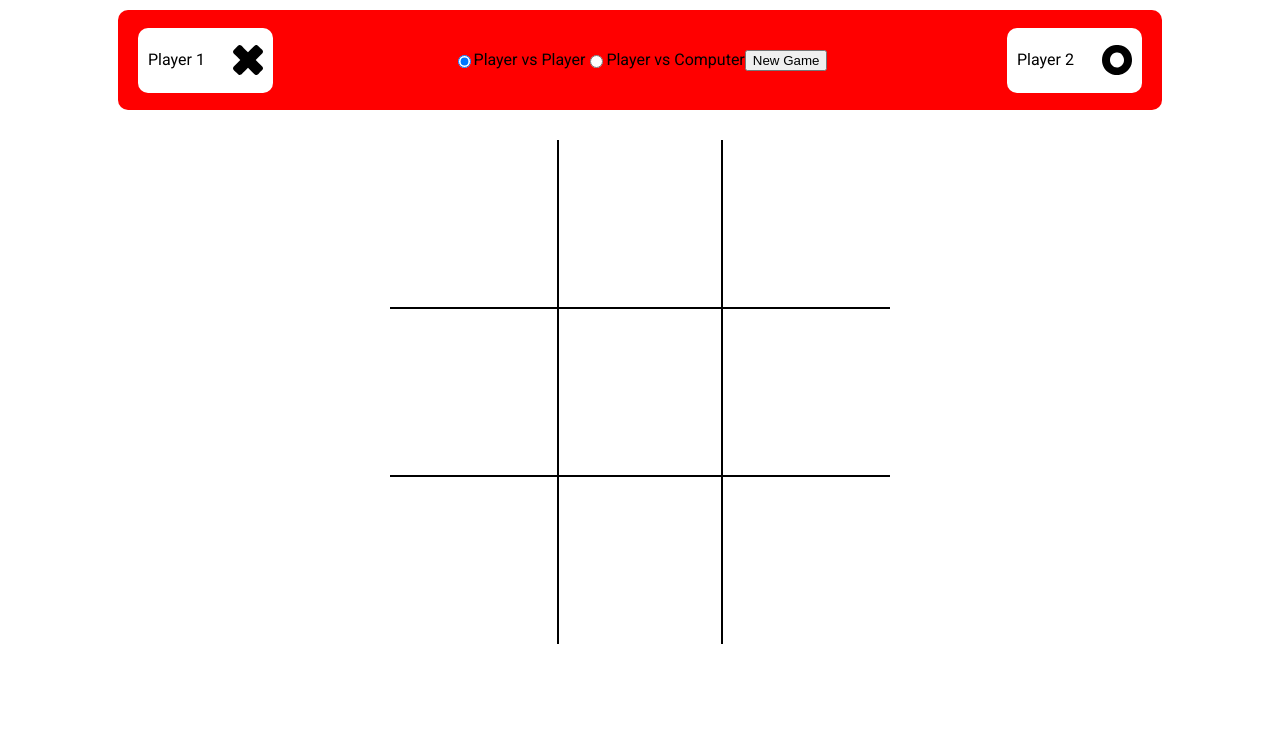
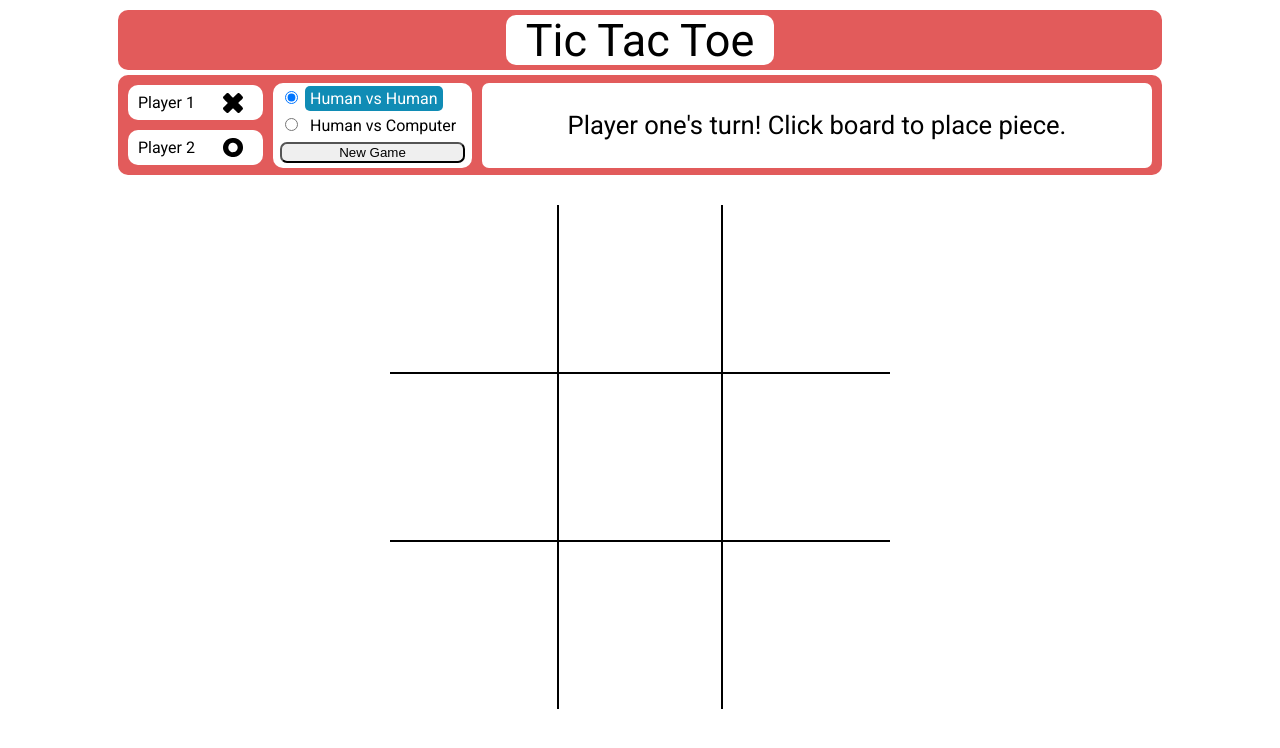
Before and after one commit to jreffsin/tictactoe, a plain HTML site: page index.html in a window 1280 px wide. Both pictures are taken after a click on the button "New Game". Drawn offline with Linux system fonts and the light colour scheme.

Commit message:
header roughly finished

```diff
--- a/index.html
+++ b/index.html
@@ -13,24 +13,41 @@
     <link href="https://fonts.googleapis.com/css2?family=Roboto:wght@100;300;400;500;700;900&display=swap" rel="stylesheet">
 </head>
 <body>
+    <div id="game_title">
+        <div>
+            <p id="title_text">Tic Tac Toe</p>
+        </div>
+    </div>
+
     <div id="header">
-        <div id="player1" class="player_wrapper">
-            <p>Player 1</p>
-            <img src="Assets/x_icon.svg" class="player_icon">
+        <div id="player_box">
+            <div id="player1" class="player_wrapper">
+                <p id="p1_label">Player 1</p>
+                <img src="Assets/x_icon.svg" class="player_icon">
+            </div>
+            <div id="player2" class="player_wrapper">
+                <p id="p2_label">Player 2</p>
+                <img src="Assets/o_icon.svg" class="player_icon">
+            </div>
         </div>
 
+
         <div id="game_selector">
-            <input type = 'radio' name="opponent_select" id="select_pvp" checked="checked">
-            <label for = "select_pvp">Player vs Player</label>
-            <input type = 'radio' name="opponent_select" id="select_pvc">
-            <label for = "select_pvc">Player vs Computer</label>
+            <div id="pvp_wrapper">
+                <input type = 'radio' name="opponent_select" id="select_pvp" checked="checked">
+                <label for = "select_pvp" id="pvp_label">Human vs Human</label>
+            </div>
+            <div id="pvc_wrapper">
+                <input type = 'radio' name="opponent_select" id="select_pvc">
+                <label for = "select_pvc" id="pvc_label">Human vs Computer</label>
+            </div>
             <button id="newgame_btn">New Game</button>
         </div>
 
-        <div id="player2" class="player_wrapper">
-            <p id="p2_label">Player 2</p>
-            <img src="Assets/o_icon.svg" class="player_icon">
+        <div id="text_wrapper">
+            <p id="text_field">Player one's turn! Click board to place piece.</p>
         </div>
+
     </div>
     <div id="game_board"></div>
 </body>
--- a/scripts.js
+++ b/scripts.js
@@ -46,12 +46,29 @@ const listeners = function () {
 const newGame = function () {
     let radio_pvp = document.querySelector('#select_pvp');
     let p2Label = document.getElementById('p2_label')
+    let p1Label = document.getElementById('p1_label')
+    let pvp_label = document.getElementById('pvp_label')
+    let pvc_label = document.getElementById('pvc_label')
     if (radio_pvp.checked) {
+        p1Label.innerText = 'Player 1';
         p2Label.innerText = 'Player 2';
+        pvp_label.style.backgroundColor = 'rgb(16, 140, 181)';
+        pvp_label.style.color = 'white';
+        pvc_label.style.backgroundColor = 'white';
+        pvc_label.style.color = 'black';
         gameType = 'pvp';
+        let text_field = document.getElementById('text_field');
+        text_field.innerText = "Player one's turn! Click board to place piece."
     } else {
+        p1Label.innerText = 'Human';
         p2Label.innerText = 'Computer';
+        pvc_label.style.backgroundColor = 'rgb(16, 140, 181)';
+        pvc_label.style.color = 'white';
+        pvp_label.style.backgroundColor = 'white';
+        pvp_label.style.color = 'black';
         gameType = 'pvc';
+        let text_field = document.getElementById('text_field');
+        text_field.innerText = " Human's turn! Click board to place piece."
     };
 
     //remove markers
@@ -142,6 +159,23 @@ let gameBoard = function () {
                 drawHorizontalLine(i);
                 highlightWinner();
                 gameNotOver = false;
+                let text_field = document.getElementById('text_field');
+                if (gameType == 'pvp'){
+                    if (active_player == 'x'){
+                        text_field.innerText = "Player one wins!"
+                    }
+                    else {
+                        text_field.innerText = "Player two wins!"
+                    }
+                }
+                else {
+                    if (active_player == 'x'){
+                        text_field.innerText = "Human wins!"
+                    }
+                    else {
+                        text_field.innerText = "Computer wins!"
+                    }
+                }
             }
         }
 
@@ -154,6 +188,23 @@ let gameBoard = function () {
                 drawVerticalLine(i);
                 highlightWinner();
                 gameNotOver = false;
+                let text_field = document.getElementById('text_field');
+                if (gameType == 'pvp'){
+                    if (active_player == 'x'){
+                        text_field.innerText = "Player one wins!"
+                    }
+                    else {
+                        text_field.innerText = "Player two wins!"
+                    }
+                }
+                else {
+                    if (active_player == 'x'){
+                        text_field.innerText = "Human wins!"
+                    }
+                    else {
+                        text_field.innerText = "Computer wins!"
+                    }
+                }
             }
         }
 
@@ -165,6 +216,23 @@ let gameBoard = function () {
             drawDiagonalLine('top');
             highlightWinner();
             gameNotOver = false;
+            let text_field = document.getElementById('text_field');
+                if (gameType == 'pvp'){
+                    if (active_player == 'x'){
+                        text_field.innerText = "Player one wins!"
+                    }
+                    else {
+                        text_field.innerText = "Player two wins!"
+                    }
+                }
+                else {
+                    if (active_player == 'x'){
+                        text_field.innerText = "Human wins!"
+                    }
+                    else {
+                        text_field.innerText = "Computer wins!"
+                    }
+                }
         }
 
         //check top right to bottom left diagonal winner
@@ -175,6 +243,23 @@ let gameBoard = function () {
             drawDiagonalLine('bot');
             highlightWinner();
             gameNotOver = false;
+            let text_field = document.getElementById('text_field');
+                if (gameType == 'pvp'){
+                    if (active_player == 'x'){
+                        text_field.innerText = "Player one wins!"
+                    }
+                    else {
+                        text_field.innerText = "Player two wins!"
+                    }
+                }
+                else {
+                    if (active_player == 'x'){
+                        text_field.innerText = "Human wins!"
+                    }
+                    else {
+                        text_field.innerText = "Computer wins!"
+                    }
+                }
         }
 
         //check draw
@@ -186,7 +271,8 @@ let gameBoard = function () {
                 }
             }
             if (!(checkForDraw.includes('-'))){
-                console.log('draw')
+                let text_field = document.getElementById('text_field');
+                text_field.innerText = 'Draw!'
             }
         }
 
@@ -640,12 +726,11 @@ listeners.addGameSquareListeners();
 listeners.addNewBtnListener();
 
 // todo:
-// build out turn 3 and turn 4 edge case moves
+// build out header interface (PvP & PvC)
 
 // build gameover logic
 // Call out winner and end game in check winner function
 
-// build out header interface (PvP & PvC)
-// build computer logic
 // make it so markers can't be placed twice in the same square
+// change length of win line to be proportionate to board
 // disable gametype switching midgame
--- a/style.css
+++ b/style.css
@@ -121,46 +121,101 @@ body {
     border-right: none;
 }
 
+#game_title {
+    width: 80vw;
+    height: 40px;
+    background-color: rgb(226, 91, 91);
+    display: flex;
+    padding: 10px;
+    border-radius: 10px;
+    margin-top: 10px;
+    align-items: center;
+    justify-content: center;
+}
+
+#game_title > div {
+    background-color: white;
+    height: 50px;
+    display: flex;
+    align-items: center;
+    justify-content: center;
+    padding: 0 20px;
+    border-radius: 10px;
+}
+
+#title_text {
+    font-size: 45px;
+}
+
 #header {
     width: 80vw;
     height: 80px;
-    background-color: red;
+    background-color: rgb(226, 91, 91);
     display: flex;
-    justify-content: space-between;
+    justify-content: star;
+    gap: 10px;
     align-items: center;
     border-radius: 10px;
     padding: 10px;
-    margin-top: 10px;
+    margin-top: 5px;
 }
 
 .player_icon {
-    width: 30px;
+    width: 20px;
     margin-left: 10px;
 }
 
 .player_wrapper {
     display: grid;
     align-items: center;
-    height: 65px;
+    height: 35px;
     width: 135px;
-    padding: 10px;
+    padding: 0 10px;
     background-color: white;
     border-radius: 10px;
     grid-template-columns: 75px 25px;
     box-sizing: border-box;
 }
 
+#player_box {
+    display: grid;
+    grid-template-columns: 1fr;
+    gap: 10px;
+}
+
+#pvc_label {
+    border-radius: 5px;
+    padding: 3px 5px;
+}
+
+#pvp_label {
+    border-radius: 5px;
+    padding: 3px 5px;
+    background-color: rgb(16, 140, 181);
+    color: white;
+}
+
 #player1 {
-    margin-left: 10px;
+    /* margin-left: 10px; */
 }
 
 #player2 {
-    margin-right: 10px;
+    /* margin-right: 10px; */
+}
+
+#newgame_btn {
+    border-radius: 7px;
+    width: 185px;
 }
 
 #game_selector {
-display: flex;
+    display: grid;
     align-items: center;
+    grid-template-columns: 1fr;
+    gap: 8px;
+    background-color: white;
+    border-radius: 10px;
+    padding: 5px 7px;
 }
 
 #game_display {
@@ -172,6 +227,22 @@ margin-left: 10px;
     display: flex;
     align-items: center;
     padding-left: 10px;
+}
+
+#text_wrapper {
+    background-color: white;
+    height: 85px;
+    display: flex;
+    flex: 1;
+    align-items: center;
+    justify-content: center;
+    border-radius: 7px;
+}
+
+#text_wrapper > p {
+    font-size: 2vw;
+    margin: 15px;
+    line-height: 1.2;
 }
 
 .diagonalLeftBot {
```
Lines whose indentation alone changed are shown as unchanged.
